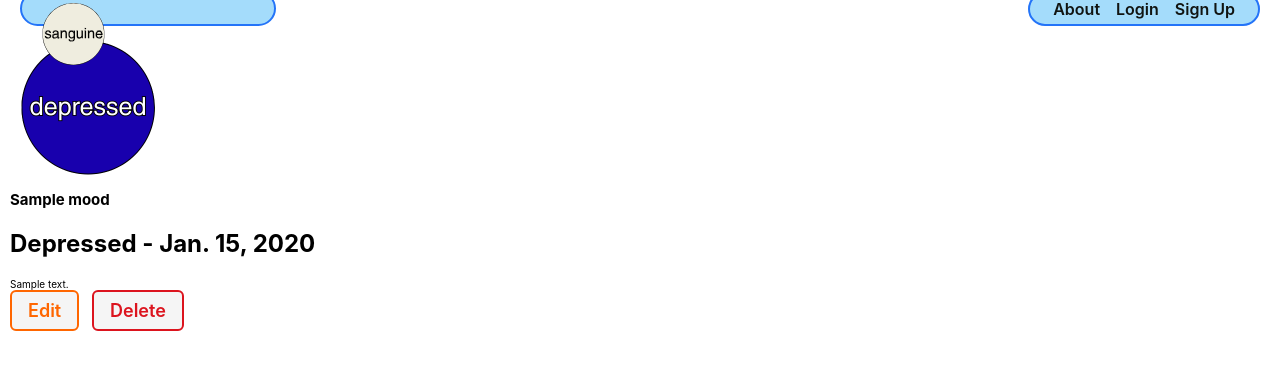
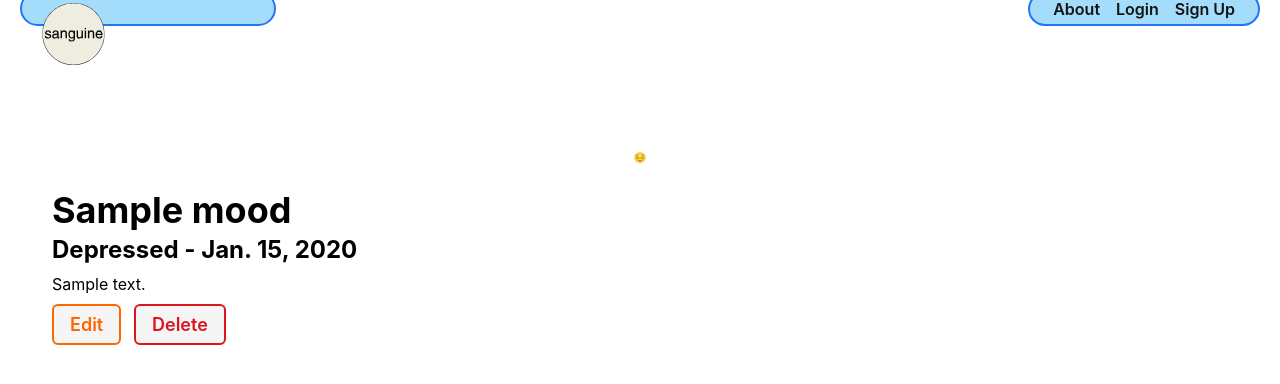
Before and after one commit to morgantstewart/sanguine-mood-tracker, a Django app: page /moods/1/ in a window 1280 px wide. Shown: the part 29-413 px from the top of the page. Run offline with Django 4.2, Linux system fonts and the light colour scheme; tables that the repository leaves empty hold one stand-in row (values such as "Sample post").

Commit message:
Added major adjustments to backend mood display functionality, including emoji

```diff
--- a/sanguine/models.py
+++ b/sanguine/models.py
@@ -24,6 +24,20 @@ class Mood(models.Model):
     mood_type = models.CharField(max_length=20, choices=MOOD_CHOICES, default='happy', help_text="Select your current mood")
     user = models.ForeignKey(User, on_delete=models.CASCADE)
 
+    def get_mood_text(self):
+        """Return emoji for each mood type"""
+        mood_texts = {
+            'depressed': '😔',
+            'sad': '😢',
+            'okay': '😐',
+            'good': '😊',
+            'happy': '😄',
+            'ecstatic': '🤩',
+            'irritated': '😤',
+            'mad': '😡',
+        }
+        return mood_texts.get(self.mood_type, '😐')
+
     def __str__(self):
         return self.name
 
--- a/sanguine/settings.py
+++ b/sanguine/settings.py
@@ -77,8 +77,8 @@ WSGI_APPLICATION = 'sanguine.wsgi.application'
 
 DATABASES = {
     'default': {
-        'ENGINE': 'django.db.backends.postgresql',
-        'NAME': 'sanguinemoods',
+        'ENGINE': 'django.db.backends.sqlite3',
+        'NAME': BASE_DIR / 'db.sqlite3',
     }
 }
 
--- a/sanguine/static/css/home.css
+++ b/sanguine/static/css/home.css
@@ -23,7 +23,7 @@ main {
     max-width: 375px;
   }
 
-  .cat-container {
+  .mood-container {
     width: 80%;
   }
 
--- a/sanguine/static/css/moods/mood-detail.css
+++ b/sanguine/static/css/moods/mood-detail.css
@@ -1,4 +1,14 @@
-.cat-container {
+/* Mood detail styles */
+  .mood-container {
+    padding: 35px 30px;
+    margin-top: 80px; /* Add space for sticky navbar */
+    display: flex;
+    flex-direction: column;
+    align-items: center;
+    justify-content: center;
+  }
+
+  .mood-container-old {
     padding: 35px 30px;
     display: flex;
     flex-direction: column;
@@ -6,7 +16,7 @@
     justify-content: center;
   }
 
-  .cat-img {
+  .mood-img {
     width: 75%;
     max-width: 350px;
   }
@@ -16,11 +26,11 @@
     border-radius: var(--card-border-radius);
   }
 
-  .cat-details {
+  .mood-details {
     width: 98%;
   }
 
-  .cat-actions {
+  .mood-actions {
     margin-top: 20px;
   }
 
@@ -72,24 +82,24 @@
     color: var(--submit);
   }
 
-  .cat-details h1 {
+  .mood-details h1 {
     font-size: var(--font-xxl);
     margin: 15px 0 3px;
   }
 
-  .cat-details h2 {
+  .mood-details h2 {
     font-size: var(--font-xl);
     margin: 0 0 10px;
     margin-top: 0;
     margin-bottom: 10px;
   }
 
-  .cat-details h3 {
+  .mood-details h3 {
     margin: 20px 0 10px;
     font-size: var(--font-l);
   }
 
-  .cat-details p {
+  .mood-details p {
     font-size: var(--font-reg);
     margin: 5px 0;
   }
@@ -188,14 +198,14 @@
   }
 
   @media only screen and (min-width: 768px) {
-    .cat-container {
+    .mood-container-old {
       padding: 35px 30px;
       flex-direction: row;
       align-items: center;
       justify-content: start;
     }
 
-    .cat-img {
+    .mood-img {
       width: 25%;
       max-width: 250px;
       margin-right: 25px;
--- a/sanguine/static/css/moods/mood-index.css
+++ b/sanguine/static/css/moods/mood-index.css
@@ -3,6 +3,7 @@
     justify-content: space-between;
     align-items: center;
     margin-bottom: 30px;
+    margin-top: 80px; /* Add space for sticky navbar */
     padding: 20px;
 }
 
--- a/sanguine/templates/moods/calendar.html
+++ b/sanguine/templates/moods/calendar.html
@@ -67,7 +67,7 @@
 <style>
 .calendar-container {
     max-width: 1200px;
-    margin: 20px auto;
+    margin: 100px auto 20px auto; /* Add space for sticky navbar */
     padding: 20px;
     background: white;
     border-radius: 10px;
--- a/sanguine/templates/moods/detail.html
+++ b/sanguine/templates/moods/detail.html
@@ -6,8 +6,10 @@
 {% endblock %}
 {% block content %}
 <section class="mood-container">
-  <div class="mood-img">
-    <img src="{% static 'css/images/'|add:mood.mood_type|add:'1.png' %}" alt="{{ mood.get_mood_type_display }}" />
+  <div class="mood-text-display">
+    <div class="mood-text-content">
+      <p>{{ mood.get_mood_text }}</p>
+    </div>
   </div>
   <div class="mood-details">
     <h1>{{ mood.name }}</h1>
--- a/sanguine/templates/moods/index.html
+++ b/sanguine/templates/moods/index.html
@@ -16,8 +16,10 @@
         {% for mood in moods %}
         <div class="mood-card">
             <div class="mood-header">
-                <div class="mood-image">
-                    <img src="{% static 'css/images/'|add:mood.mood_type|add:'1.png' %}" alt="{{ mood.get_mood_type_display }}" />
+                <div class="mood-text-display">
+                    <div class="mood-text-content">
+                        <p>{{ mood.get_mood_text }}</p>
+                    </div>
                 </div>
                 <div class="mood-info">
                     <h3>{{ mood.name }}</h3>
```
Also changed, not shown: sanguine/static/css/form.css (+35 -1 lines), sanguine/migrations/0006_mood_custom_text.py (added), sanguine/migrations/0007_remove_mood_custom_text.py (added).
